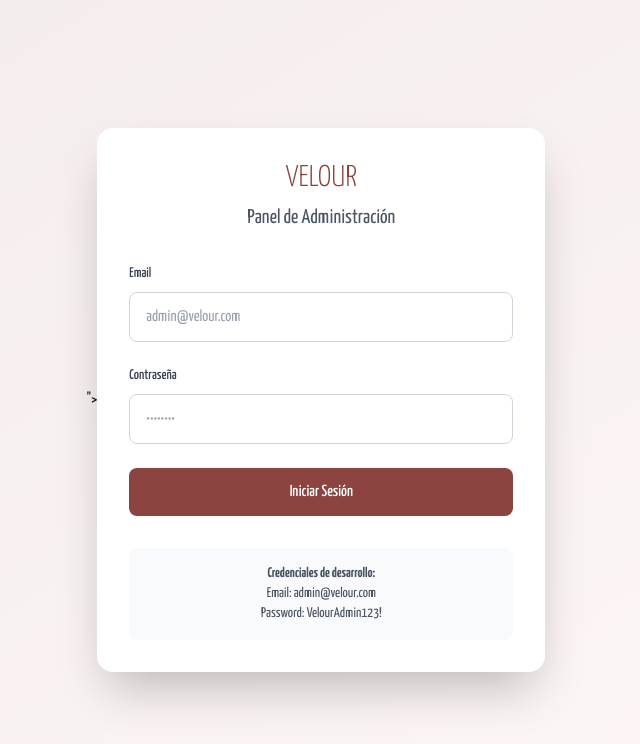
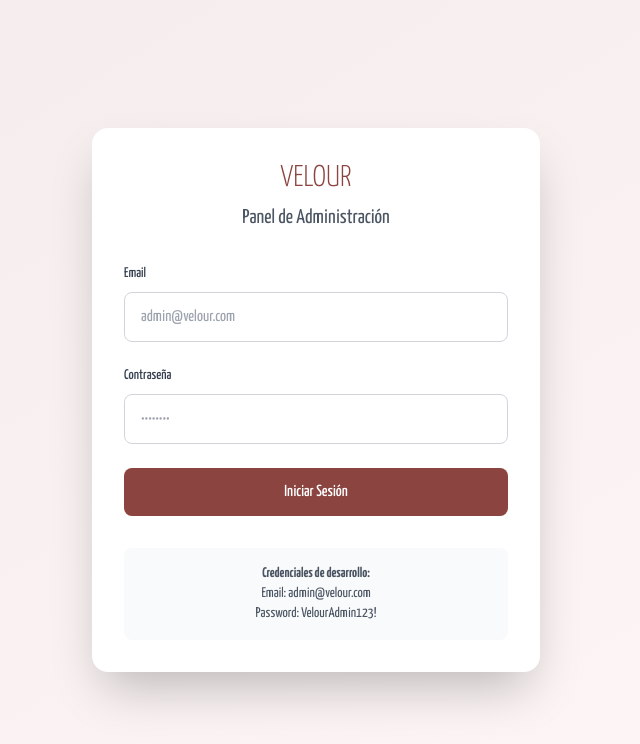
Before and after one commit to Wilyos/velour, a React (Vite) app: page /admin/login in a window 1280 px wide. Shown: the top 744 px of the page, without its empty margins (324-964 px from the left). Built offline with nearby package versions, Linux system fonts and the light colour scheme.

Commit message:
class corection

```diff
--- a/src/Pages/AdminLogin.jsx
+++ b/src/Pages/AdminLogin.jsx
@@ -35,7 +35,7 @@ const AdminLogin = () => {
   };
 
   return (
-    <div className="min-h-screen bg-gradient-to-br from-primary/10 to-secondary/20 flex items-center justify-center p-4 yanone-kaffeesatz"> ">
+    <div className="min-h-screen bg-gradient-to-br from-primary/10 to-secondary/20 flex items-center justify-center p-4 yanone-kaffeesatz">
       <div className="bg-white rounded-2xl shadow-2xl w-full max-w-md p-8">
         {/* Logo y título */}
         <div className="text-center mb-8">
```
